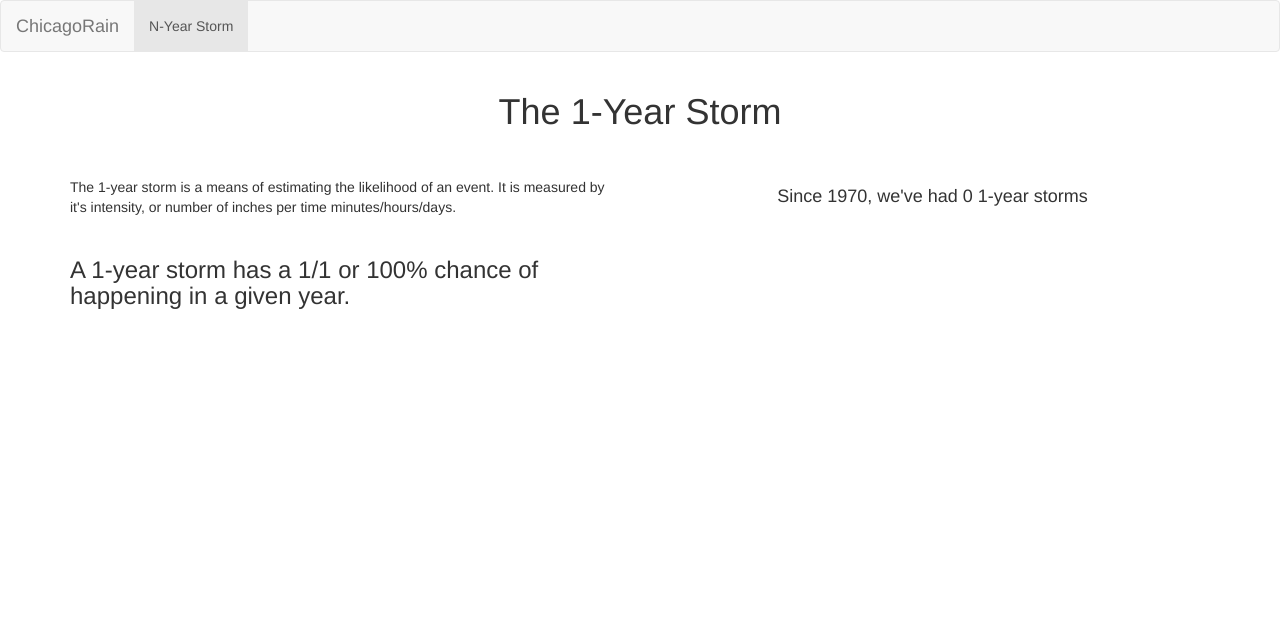
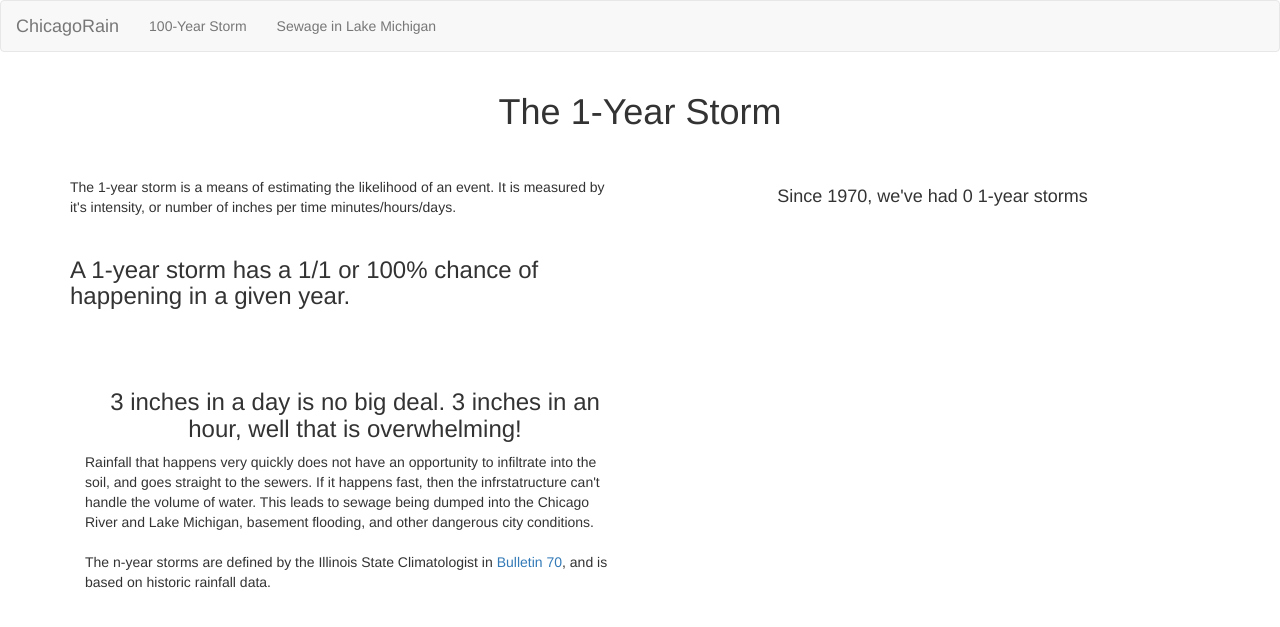
Before and after one commit to NORCatUofC/rainapp, a Django app: page /nyear/1 in a window 1280 px wide. Shown: the top 627 px of the page. Run offline with Django 3.2, Linux system fonts and the light colour scheme; data that the repository does not hold is empty; some libraries are stand-ins or nearby versions.

Commit message:
Small fixes.  More description on nyear page

```diff
--- a/events/templates/layout.html
+++ b/events/templates/layout.html
@@ -32,7 +32,8 @@
         <!-- Collect the nav links, forms, and other content for toggling -->
         <div class="collapse navbar-collapse" id="bs-example-navbar-collapse-1">
             <ul class="nav navbar-nav">
-                <li class="active"><a href="/nyear/100">N-Year Storm<span class="sr-only">(current)</span></a></li>
+                <li><a href="/nyear/100">100-Year Storm</a></li>
+                <li><a href="#">Sewage in Lake Michigan</a></li>
             </ul>
         </div>
     </div>
--- a/events/templates/nyear.html
+++ b/events/templates/nyear.html
@@ -38,5 +38,24 @@
             </div>
         </div>
     </div>
+    <div class="container" style="margin-top:50px;">
+        <div class="col-sm-6">
+            <h3 style="text-align: center">3 inches in a day is no big deal.  3 inches in an hour, well that is overwhelming!</h3>
+            <p>
+                Rainfall that happens very quickly does not have an opportunity to infiltrate into the soil, and goes
+                straight to the sewers.  If it happens fast, then the infrstatructure can't handle the volume
+                of water.  This leads to sewage being dumped into the Chicago River and Lake Michigan, basement
+                flooding, and other dangerous city conditions.
+                <br><br>
+                The n-year storms are defined by the Illinois State Climatologist in
+                <a href="http://www.isws.illinois.edu/atmos/statecli/RF/rf.htm">Bulletin 70</a>, and
+                is based on historic rainfall data.
+            </p>
+
+        </div>
+        <div class="col-sm-6">
+
+        </div>
+    </div>
 
 {% endblock %}
```
